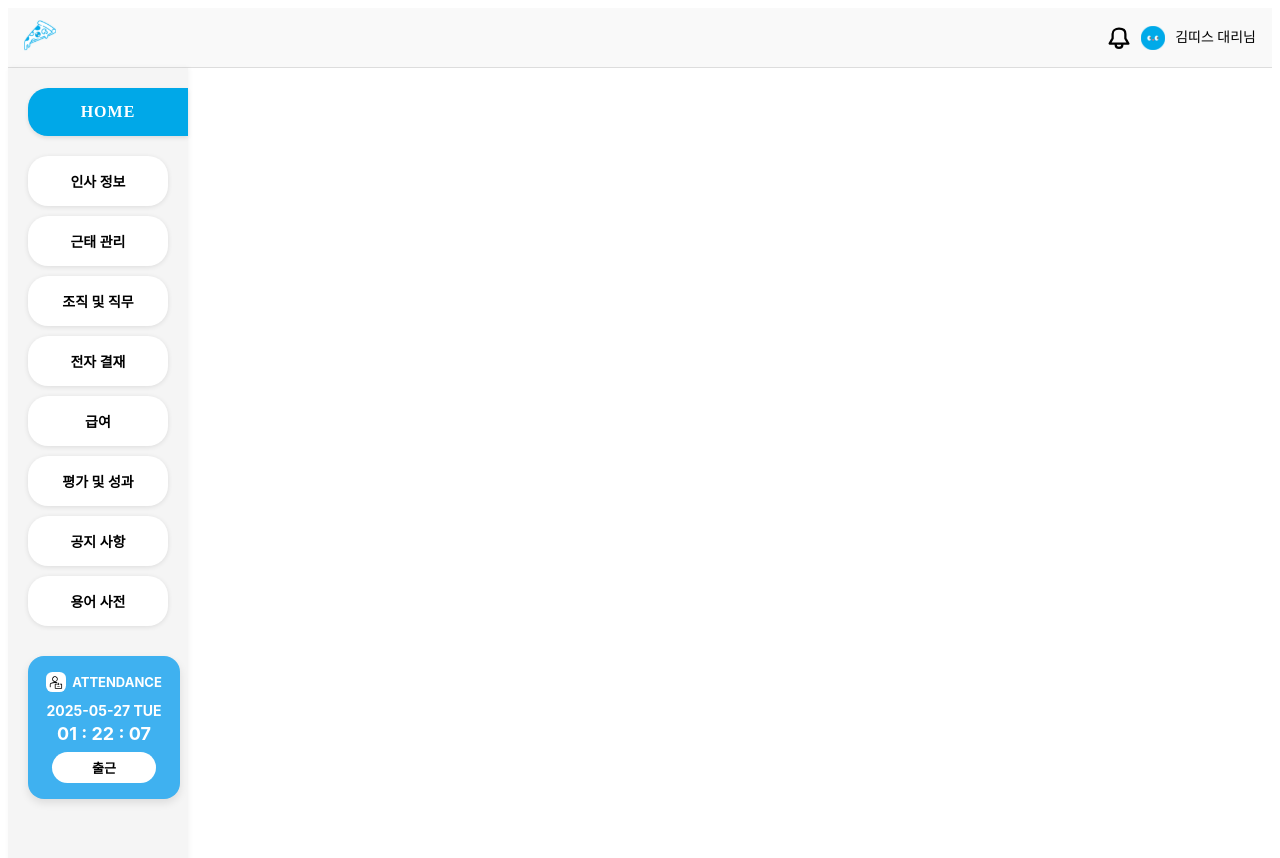
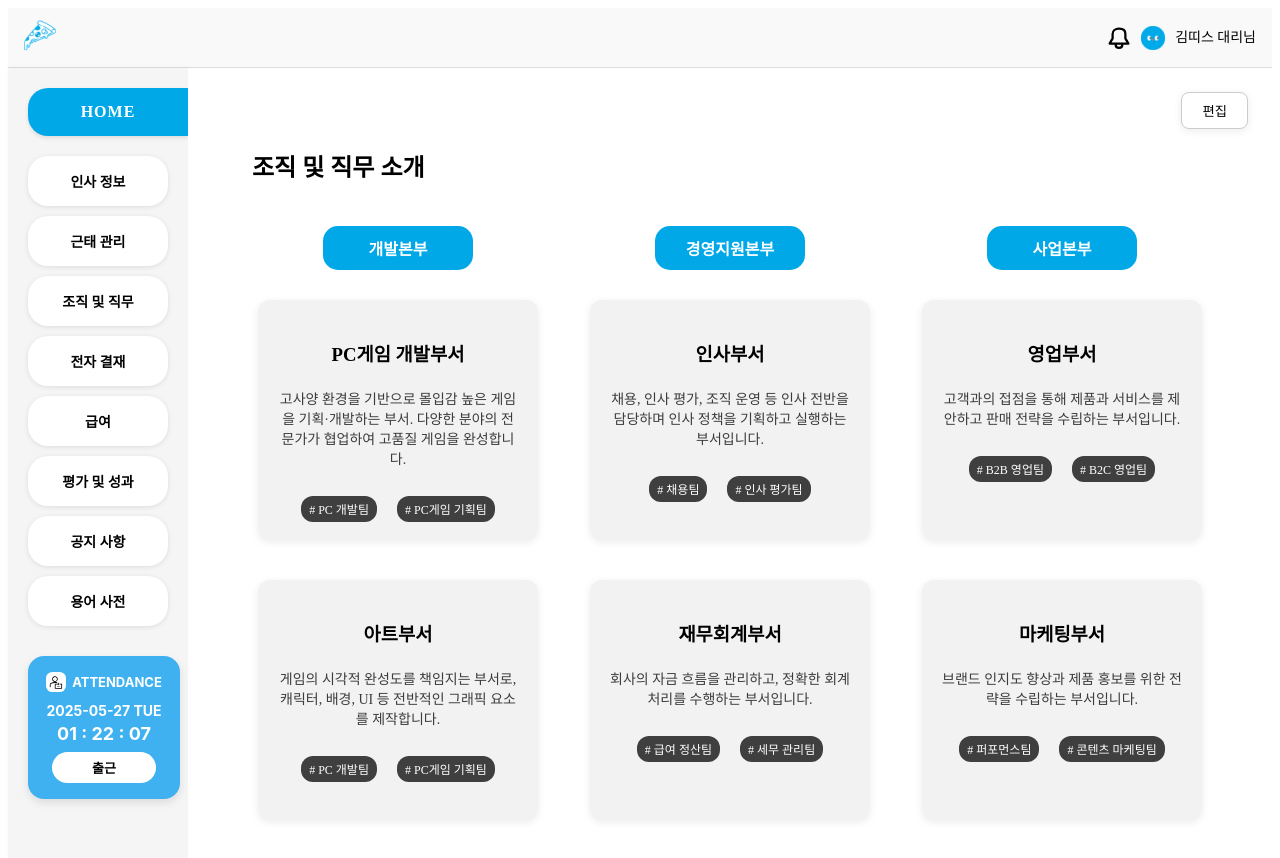
Before and after one commit to TEAM-DDIS/be14-fin-DDIS-FE, a Vue app: page /org/introduction in a window 1280 px wide. Shown: the top 858 px of the page. Built offline with nearby package versions, Linux system fonts and the light colour scheme.

Commit message:
조직 소개 화면 구현 중

```diff
--- a/src/App.vue
+++ b/src/App.vue
@@ -11,10 +11,11 @@
     <transition name="slide-fade">
       <SubSidebar v-if="selectedMenu" :menu="selectedMenu" @clear-menu="clearSelectedMenu"/>
     </transition>
+      <div class="main-content">
+        <RouterView />
+      </div>
   </div>
-  <div class="main-content">
-    <RouterView />
-  </div>
+
 </template>
 
 <script setup>
@@ -59,7 +60,8 @@
   }
 
   .main-content {
-    flex: 1;
+    flex-grow: 1;
+    overflow-y: auto;
     padding: 24px;
     background-color: #fff;
   }
--- a/src/components/org/Introduction.vue
+++ b/src/components/org/Introduction.vue
@@ -1,13 +1,167 @@
 <template>
-    <div>
+  <div class="org-page">
+    <h1 class="page-title">조직 및 직무 소개</h1>
 
+    <!-- 수평 정렬용 컨테이너 -->
+    <div class="division-container">
+      <div class="division-section" v-for="division in divisions" :key="division.name">
+        <h2 class="division-title">{{ division.name }}</h2>
+        <div class="department-grid">
+          <div class="department-card" v-for="dept in division.departments" :key="dept.name">
+            <h3 class="department-name">{{ dept.name }}</h3>
+            <p class="description">{{ dept.description }}</p>
+            <div class="tags">
+              <span class="tag" v-for="tag in dept.tags" :key="tag"># {{ tag }}</span>
+            </div>
+          </div>
+        </div>
+      </div>
     </div>
+
+    <button class="edit-button">편집</button>
+  </div>
 </template>
 
 <script setup>
-
+const divisions = [
+  {
+    name: '개발본부',
+    departments: [
+      {
+        name: 'PC게임 개발부서',
+        description: '고사양 환경을 기반으로 몰입감 높은 게임을 기획·개발하는 부서. 다양한 분야의 전문가가 협업하여 고품질 게임을 완성합니다.',
+        tags: ['PC 개발팀', 'PC게임 기획팀']
+      },
+      {
+        name: '아트부서',
+        description: '게임의 시각적 완성도를 책임지는 부서로, 캐릭터, 배경, UI 등 전반적인 그래픽 요소를 제작합니다.',
+        tags: ['PC 개발팀', 'PC게임 기획팀']
+      }
+    ]
+  },
+  {
+    name: '경영지원본부',
+    departments: [
+      {
+        name: '인사부서',
+        description: '채용, 인사 평가, 조직 운영 등 인사 전반을 담당하며 인사 정책을 기획하고 실행하는 부서입니다.',
+        tags: ['채용팀', '인사 평가팀']
+      },
+      {
+        name: '재무회계부서',
+        description: '회사의 자금 흐름을 관리하고, 정확한 회계처리를 수행하는 부서입니다.',
+        tags: ['급여 정산팀', '세무 관리팀']
+      }
+    ]
+  },
+  {
+    name: '사업본부',
+    departments: [
+      {
+        name: '영업부서',
+        description: '고객과의 접점을 통해 제품과 서비스를 제안하고 판매 전략을 수립하는 부서입니다.',
+        tags: ['B2B 영업팀', 'B2C 영업팀']
+      },
+      {
+        name: '마케팅부서',
+        description: '브랜드 인지도 향상과 제품 홍보를 위한 전략을 수립하는 부서입니다.',
+        tags: ['퍼포먼스팀', '콘텐츠 마케팅팀']
+      }
+    ]
+  }
+]
 </script>
 
 <style scoped>
+.org-page {
+  padding: 40px;
+}
 
+.page-title {
+  font-size: 24px;
+  font-weight: bold;
+  margin-bottom: 30px;
+}
+
+.division-container {
+  display: flex;           /* 수평 정렬 */
+  gap: 40px;               /* 본부 간 간격 */
+  justify-content: flex-start; /* 왼쪽 정렬 */
+}
+
+.division-section {
+  flex: 1 1 0;
+  display: flex;
+  flex-direction: column;
+  align-items: center;
+}
+
+.division-title {
+  background-color: #00a8e8;
+  color: white;
+  font-size: 16px;
+  font-weight: bold;
+  text-align: center;
+  padding: 10px 5px;
+  border-radius: 15px;
+  width: 140px;
+  margin-bottom: 30px;
+}
+
+.department-grid {
+  display: flex;
+  gap: 40px;
+  flex-wrap: wrap;
+  justify-content: center;
+}
+
+.department-card {
+  background: #f2f2f2;
+  border-radius: 12px;
+  padding: 20px;
+  width: 240px;
+  height: 200px;
+  box-shadow: 0 2px 8px rgba(0, 0, 0, 0.08);
+}
+
+.department-name {
+  font-weight: bold;
+  margin-bottom: 8px;
+  text-align: center;
+}
+
+.description {
+  font-size: 14px;
+  color: #3c3c3c;
+  margin-bottom: 20px;
+  text-align: center;
+  padding: 8px 0px;
+}
+
+.tags {
+  display: flex;
+  flex-wrap: wrap;
+  gap: 20px;
+  justify-content: center;
+}
+
+.tag {
+  background-color: #3f3f3f;
+  border-radius: 12px;
+  padding: 4px 8px;
+  font-size: 12px;
+  color: #ffffff;
+}
+
+.edit-button {
+  position: absolute;
+  top: 24px;
+  right: 24px;
+  background-color: white;
+  border: 1px solid #ccc;
+  border-radius: 8px;
+  padding: 8px 20px;
+  cursor: pointer;
+  box-shadow: 0 2px 8px rgba(0, 0, 0, 0.08);
+}
 </style>
```
